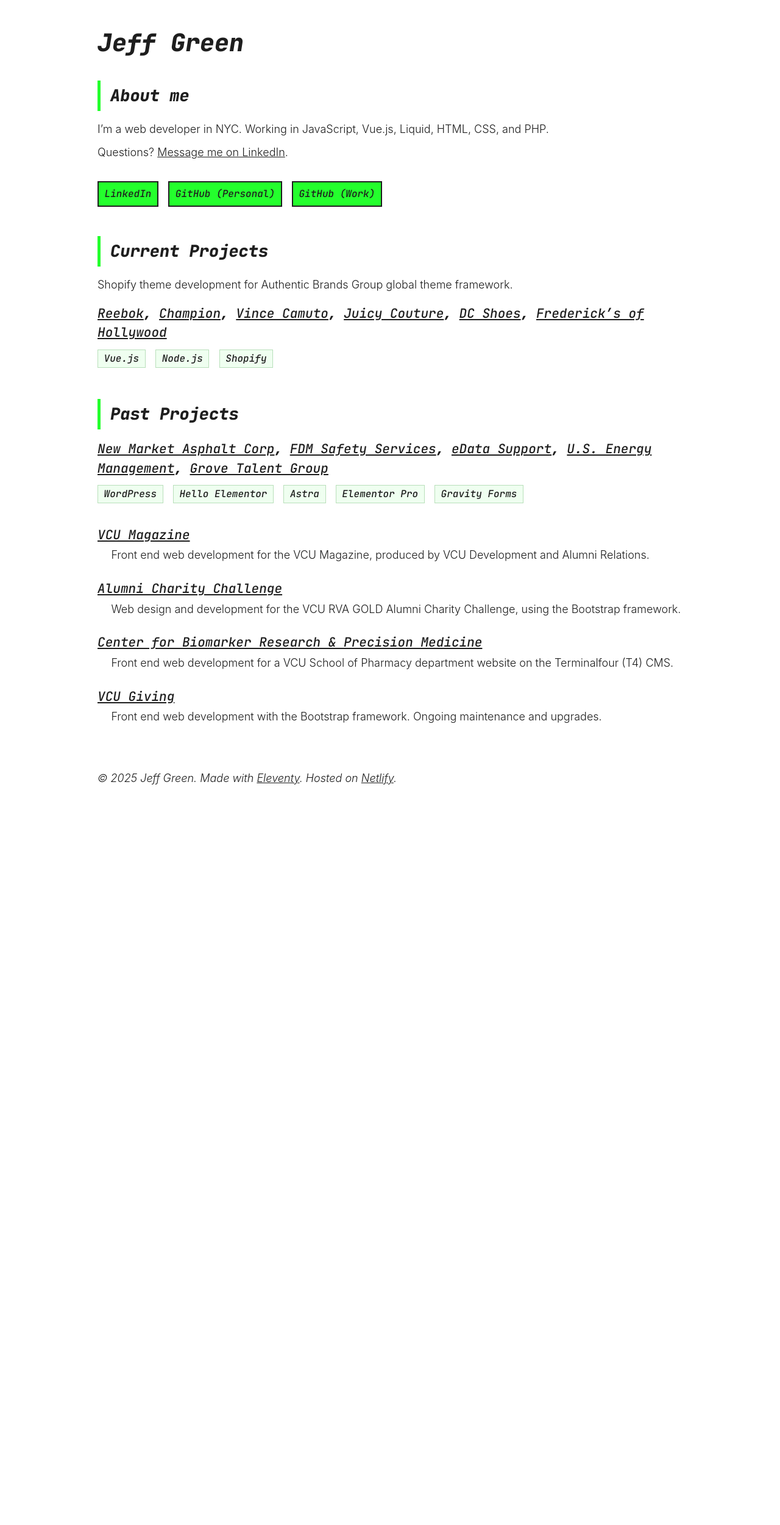
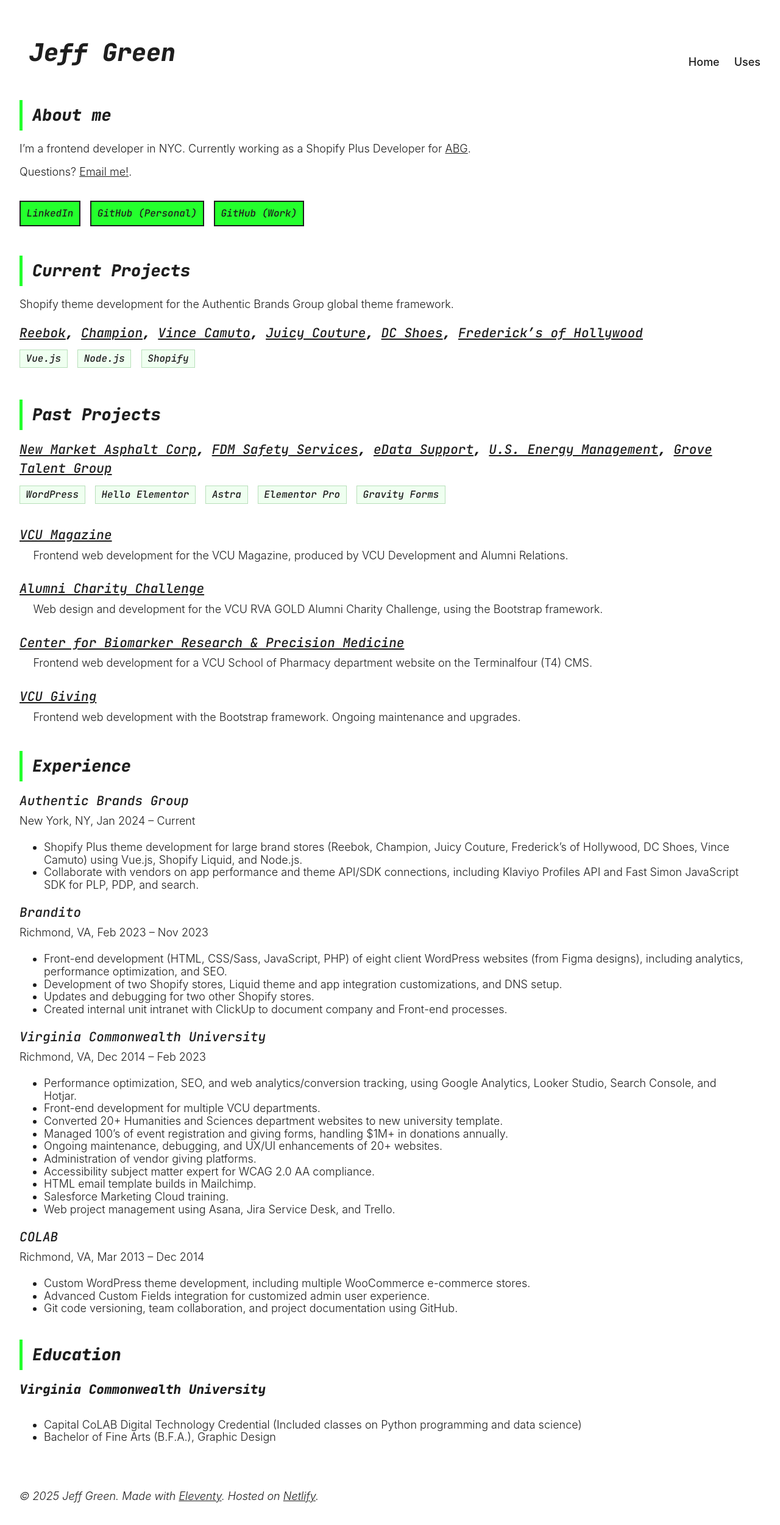
Before and after one commit to jeffgreendesign/hire-jeff-green-11ty, an Eleventy site: page src/index.html in a window 1280 px wide. Shown: the whole page at 61% size. Before the commit the page ends 1323 px from the top, so only its background shows below. Built offline with nearby package versions, Linux system fonts and the light colour scheme; Eleventy itself is replaced by a stand-in of ours; files that its build step writes are made by us from their sources.

Commit message:
Start to add new uses page. Add more content.

```diff
--- a/src/_includes/bundle.css
+++ b/src/_includes/bundle.css
@@ -405,7 +405,7 @@
       'main'
       'footer';
     align-content: center;
-    justify-content: space-evenly;
+    justify-content: space-between;
     font-size: 18px;
   }
 }
@@ -473,26 +473,41 @@
 section,
 footer {
   display: block;
-}
-
-@media (min-width: 1000px) {
-  header,
-  main,
-  footer {
-    max-width: 768px;
-  }
-}
-
-@media (min-width: 1200px) {
-  header,
-  main,
-  footer {
-    max-width: 960px;
-  }
+  width: 100%;
+  max-width: 1200px;
 }
 
 header {
-  grid-area: header;
+  display: flex;
+  justify-content: space-between;
+  align-items: center;
+  padding: 1rem;
+  margin: 0 auto;
+}
+
+header nav ul {
+  display: flex;
+  list-style: none;
+  margin: 0;
+  padding: 0;
+  gap: 1.5rem;
+}
+
+header nav a {
+  text-decoration: none;
+  color: inherit;
+  font-weight: 500;
+  transition: color 0.2s ease;
+}
+
+header nav a:hover {
+  color: #24ff2d;
+}
+
+@media (prefers-color-scheme: dark) {
+  header nav a:hover {
+    color: #24ff2d;
+  }
 }
 
 main {
@@ -567,11 +582,13 @@
   margin-bottom: 1.5rem;
 }
 
-.project-title {
+.project-title,
+.experience-title {
   margin-bottom: 0.25rem;
 }
 
-.project-title a {
+.project-title a,
+.experience-title {
   font-weight: 500;
 }
 
--- a/src/_includes/header.html
+++ b/src/_includes/header.html
@@ -1,3 +1,9 @@
 <header>
   <h1>Jeff Green</h1>
+  <nav>
+    <ul>
+      <li><a href="/">Home</a></li>
+      <li><a href="/uses">Uses</a></li>
+    </ul>
+  </nav>
 </header>
--- a/src/index.html
+++ b/src/index.html
@@ -18,7 +18,7 @@
       content="#1e1e1e"
       media="(prefers-color-scheme: dark)"
     />
-    <title>Jeff Green - NYC Web Developer</title>
+    <title>Jeff Green - NYC Frontend Developer</title>
     <link rel="apple-touch-icon" sizes="180x180" href="/apple-touch-icon.png" />
     <link rel="icon" type="image/png" sizes="32x32" href="/favicon-32x32.png" />
     <link rel="icon" type="image/png" sizes="16x16" href="/favicon-16x16.png" />
@@ -54,24 +54,34 @@
       <section class="about">
         <h2>About me</h2>
         <p>
-          I&rsquo;m a web developer in NYC. Working in JavaScript, Vue.js,
-          Liquid, HTML, CSS, and PHP.
+          I&rsquo;m a frontend developer in NYC. Currently working as a Shopify
+          Plus Developer for <a href="https://corporate.authentic.com/">ABG</a>.
         </p>
         <p>
           Questions?
-          <a href="https://www.linkedin.com/in/jeffgreenweb/"
-            >Message me on LinkedIn</a
-          >.
+          <a href="mailto:contact@hirejeffgreen.com">Email me!</a>.
         </p>
         <ul class="about-links">
           <li>
-            <a href="https://www.linkedin.com/in/jeffgreenweb/">LinkedIn</a>
+            <a
+              href="https://www.linkedin.com/in/jeffgreenweb/"
+              aria-label="View my LinkedIn profile"
+              >LinkedIn</a
+            >
           </li>
           <li>
-            <a href="https://github.com/jeffgreendesign">GitHub (Personal)</a>
+            <a
+              href="https://github.com/jeffgreendesign"
+              aria-label="View my GitHub (Personal)"
+              >GitHub (Personal)</a
+            >
           </li>
           <li>
-            <a href="https://github.com/jgreenabg">GitHub (Work)</a>
+            <a
+              href="https://github.com/jgreenabg"
+              aria-label="View my GitHub (Work)"
+              >GitHub (Work)</a
+            >
           </li>
         </ul>
       </section>
@@ -79,7 +89,7 @@
       <section class="projects">
         <h2>Current Projects</h2>
         <p>
-          Shopify theme development for Authentic Brands Group global theme
+          Shopify theme development for the Authentic Brands Group global theme
           framework.
         </p>
         <div class="project-wrap">
@@ -108,15 +118,16 @@
         <div class="project-wrap">
           <div class="project">
             <h3 class="project-title">
-              <a href="https://www.newmarketasphalt.com/">New Market Asphalt Corp</a>,
+              <a href="https://www.newmarketasphalt.com/"
+                >New Market Asphalt Corp</a
+              >,
               <a href="https://fdmsafetyservices.com/">FDM Safety Services</a>,
               <a href="https://edatasupport.com/">eData Support</a>,
               <a href="https://usenergymanagement.com/"
-                >U.S. Energy Management</a>,
+                >U.S. Energy Management</a
+              >,
               <a href="https://grovetalentgroup.com/">Grove Talent Group</a>
             </h3>
-
-
 
             <ul class="project-tags">
               <li><a href="https://wordpress.org/">WordPress</a></li>
@@ -141,7 +152,7 @@
             </h3>
             <div class="project-description">
               <p>
-                Front end web development for the VCU Magazine, produced by VCU
+                Frontend web development for the VCU Magazine, produced by VCU
                 Development and Alumni Relations.
               </p>
             </div>
@@ -169,8 +180,8 @@
             </h3>
             <div class="project-description">
               <p>
-                Front end web development for a VCU School of Pharmacy
-                department website on the Terminalfour (T4) CMS.
+                Frontend web development for a VCU School of Pharmacy department
+                website on the Terminalfour (T4) CMS.
               </p>
             </div>
           </div>
@@ -181,14 +192,85 @@
             </h3>
             <div class="project-description">
               <p>
-                Front end web development with the Bootstrap framework. Ongoing
+                Frontend web development with the Bootstrap framework. Ongoing
                 maintenance and upgrades.
               </p>
             </div>
           </div>
         </div>
       </section>
-    </main>
+
+      <section class="experience">
+        <h2>Experience</h2>
+
+        <div class="experience-wrap">
+          <div class="experience-item">
+            <h3 class="experience-title">Authentic Brands Group</h3>
+            <p class="experience-meta">New York, NY, Jan 2024 – Current</p>
+            <ul class="experience-description">
+              <li>Shopify Plus theme development for large brand stores (Reebok, Champion, Juicy Couture, Frederick’s of Hollywood, DC Shoes, Vince Camuto) using Vue.js, Shopify Liquid, and Node.js.</li>
+              <li>Collaborate with vendors on app performance and theme API/SDK connections, including Klaviyo Profiles API and Fast Simon JavaScript SDK for PLP, PDP, and search.</li>
+            </ul>
+          </div>
+        </div>
+
+        <div class="experience-wrap">
+          <div class="experience-item">
+            <h3 class="experience-title">Brandito</h3>
+            <p class="experience-meta">Richmond, VA, Feb 2023 – Nov 2023</p>
+            <ul class="experience-description">
+              <li>Front-end development (HTML, CSS/Sass, JavaScript, PHP) of eight client WordPress websites (from Figma designs), including analytics, performance optimization, and SEO.</li>
+              <li>Development of two Shopify stores, Liquid theme and app integration customizations, and DNS setup.</li>
+              <li>Updates and debugging for two other Shopify stores.</li>
+              <li>Created internal unit intranet with ClickUp to document company and Front-end processes.</li>
+            </ul>
+          </div>
+        </div>
+
+        <div class="experience-wrap">
+          <div class="experience-item">
+            <h3 class="experience-title">Virginia Commonwealth University</h3>
+            <p class="experience-meta">Richmond, VA, Dec 2014 – Feb 2023</p>
+            <ul class="experience-description">
+              <li>Performance optimization, SEO, and web analytics/conversion tracking, using Google Analytics, Looker Studio, Search Console, and Hotjar.</li>
+              <li>Front-end development for multiple VCU departments.</li>
+              <li>Converted 20+ Humanities and Sciences department websites to new university template.</li>
+              <li>Managed 100’s of event registration and giving forms, handling $1M+ in donations annually.</li>
+              <li>Ongoing maintenance, debugging, and UX/UI enhancements of 20+ websites.</li>
+              <li>Administration of vendor giving platforms.</li>
+              <li>Accessibility subject matter expert for WCAG 2.0 AA compliance.</li>
+              <li>HTML email template builds in Mailchimp.</li>
+              <li>Salesforce Marketing Cloud training.</li>
+              <li>Web project management using Asana, Jira Service Desk, and Trello.</li>
+            </ul>
+          </div>
+        </div>
+
+        <div class="experience-wrap">
+          <div class="experience-item">
+            <h3 class="experience-title">COLAB</h3>
+            <p class="experience-meta">Richmond, VA, Mar 2013 – Dec 2014</p>
+            <ul class="experience-description">
+              <li>Custom WordPress theme development, including multiple WooCommerce e-commerce stores.</li>
+              <li>Advanced Custom Fields integration for customized admin user experience.</li>
+              <li>Git code versioning, team collaboration, and project documentation using GitHub.</li>
+            </ul>
+          </div>
+        </div>
+      </section>
+
+      <section class="education">
+        <h2>Education</h2>
+        <div class="education-wrap">
+          <div class="education-item">
+            <h3 class="education-title">Virginia Commonwealth University</h3>
+            <ul>
+              <li>Capital CoLAB Digital Technology Credential (Included classes on Python programming and data science)</li>
+              <li>Bachelor of Fine Arts (B.F.A.), Graphic Design</li>
+            </ul>
+          </div>
+        </div>
+      </section>
 
     {% include '_includes/footer.html' %}
   </body>
```
Also changed, not shown: src/uses.html (added, +98 -0 lines), 2 other files.
